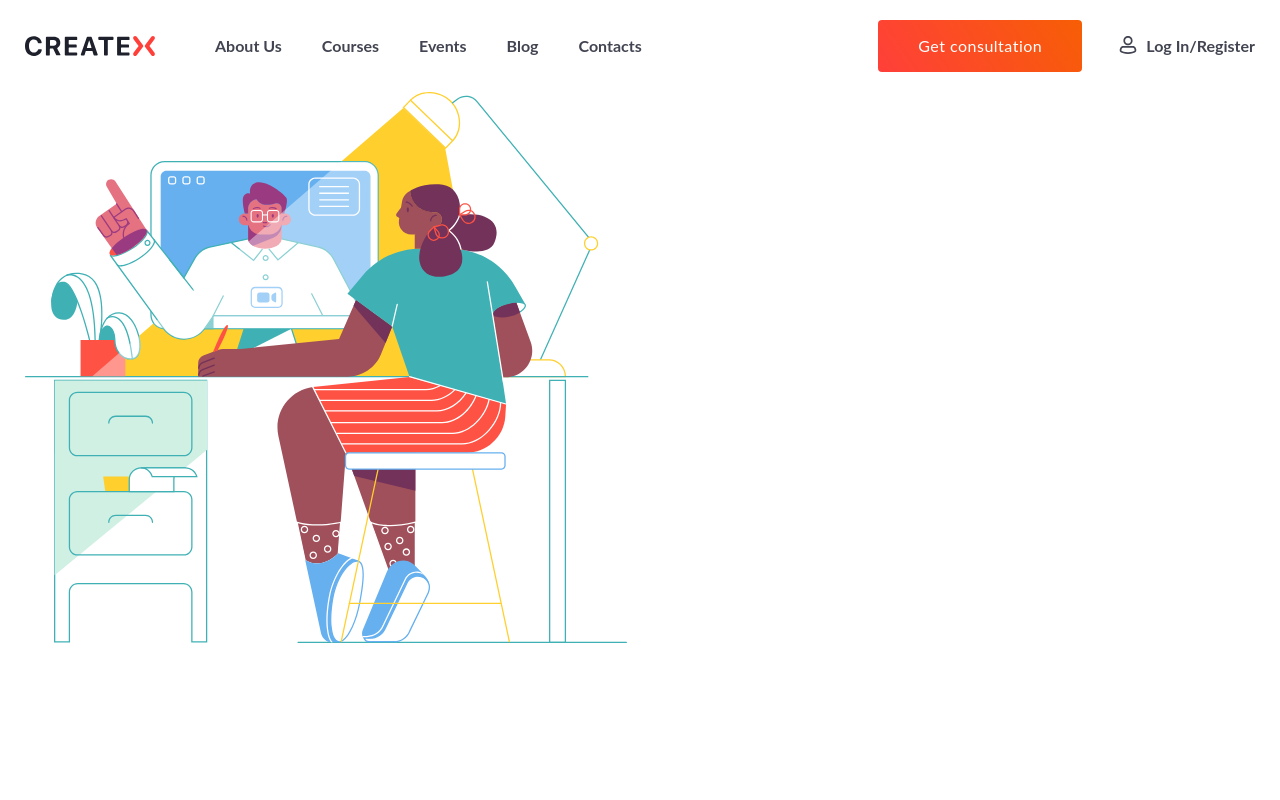
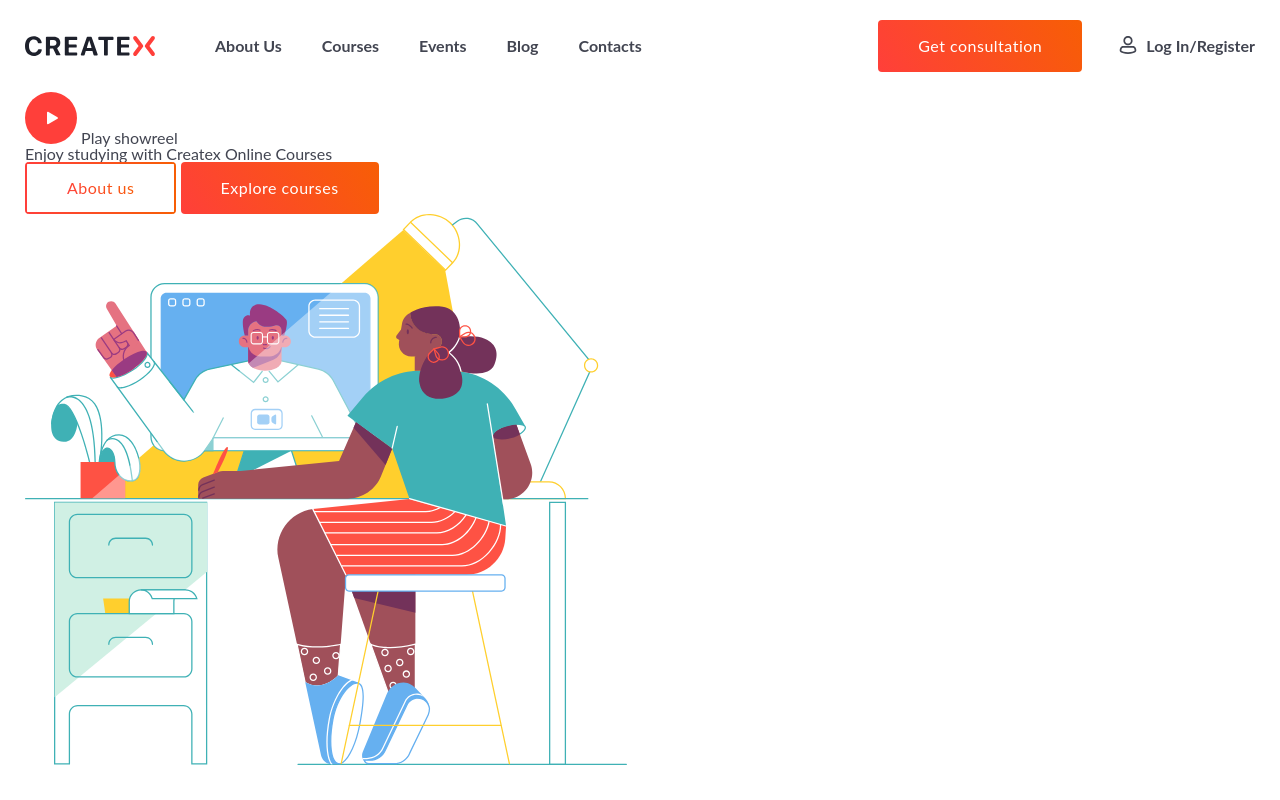
Before and after one commit to ArtGeas/CreateX, a plain HTML site: page index.html in a window 1280 px wide. Drawn offline with Linux system fonts and the light colour scheme; files whose address does not match are found by name.

Commit message:
header body

```diff
--- a/css/style.css
+++ b/css/style.css
@@ -16,6 +16,7 @@ html, body {
 }
 
 .button {
+  display: inline-block;
   letter-spacing: 0.5px;
   line-height: 52px;
   font-weight: 700px;
@@ -28,6 +29,24 @@ html, body {
 
 .button:hover {
   transform: scale(1.1);
+}
+
+.button--empty {
+  background-image: none;
+  border-left: 2px solid #FF3F3A;
+  border-right: 2px solid #F75E05;
+  background-image: -webkit-linear-gradient(left, #FF3F3A, #F75E05), -webkit-linear-gradient(left, #FF3F3A, #F75E05);
+  background-image: linear-gradient(left, #FF3F3A, #F75E05), linear-gradient(left, #FF3F3A, #F75E05);
+  background-size: 100% 2px;
+  background-position: 0 100%, 0 0;
+  background-repeat: no-repeat;
+  background-clip: border-box;
+}
+
+.button--empty span {
+  background: linear-gradient(55.95deg, #FF3F3A 0%, #F75E05 100%);
+  -webkit-background-clip: text;
+  -webkit-text-fill-color: transparent;
 }
 
 /* --------------------------------------- */
--- a/index.html
+++ b/index.html
@@ -53,7 +53,24 @@
                 <div class="container">
                     <div class="header__body-inner">
                         <div class="header__main">
-                            <div class="content"></div>
+                            <div class="content">
+                                <div class="header__play">
+                                    <a class="header__play-btn" href="#">
+                                        <svg width="52" height="52" viewBox="0 0 52 52" fill="none" xmlns="http://www.w3.org/2000/svg">
+                                            <circle cx="26" cy="26" r="26" fill="#FF3F3A"/>
+                                            <path d="M32.5 25.134C33.1667 25.5189 33.1667 26.4811 32.5 26.866L23.5 32.0622C22.8333 32.4471 22 31.966 22 31.1962L22 20.8038C22 20.034 22.8333 19.5529 23.5 19.9378L32.5 25.134Z" fill="white"/>
+                                        </svg>
+                                        Play showreel
+                                    </a>
+                                    <h1 class="header__title">
+                                        Enjoy studying with Createx Online Courses
+                                    </h1>
+                                    <div class="header__content-buttons">
+                                        <a class="header__content-btn button button--empty" href="#"><span>About us</span></a>
+                                        <a class="header__content-btn button" href="#">Explore courses</a>
+                                    </div>
+                                </div>
+                            </div>
                             <img class="header__img" src="./images/hero-image.svg">
                         </div>
                         <div class="header__row">
```
